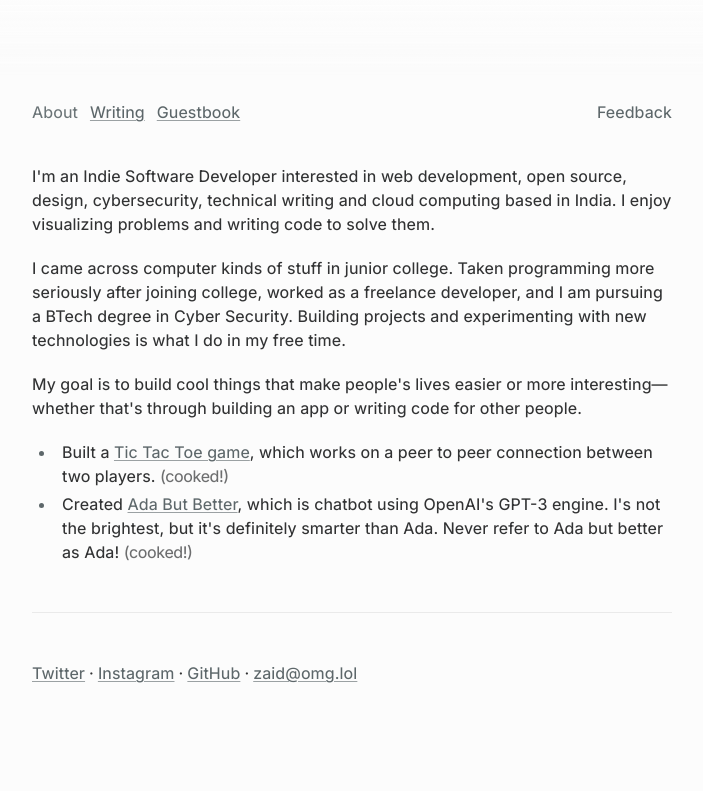
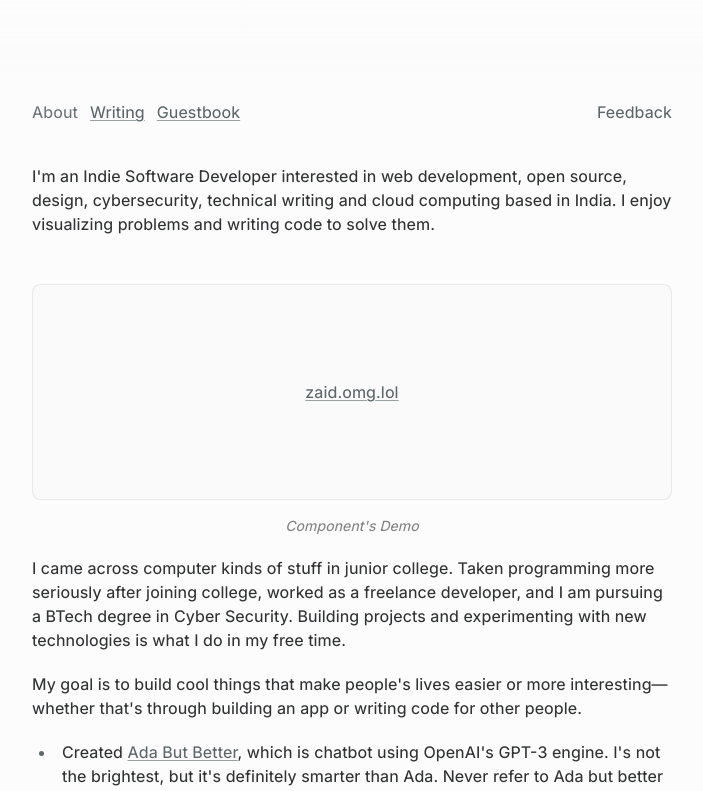
Before and after one commit to zaidmukaddam/zaid.omg.lol, a Next.js app: page / in a window 1280 px wide. Shown: the top 791 px of the page, without its empty margins (288-991 px from the left). Built offline with nearby package versions, Linux system fonts and the light colour scheme.

Commit message:
feat: put demo comp on main page

```diff
--- a/pages/index.tsx
+++ b/pages/index.tsx
@@ -1,7 +1,7 @@
 import type { NextPage } from 'next';
-import Link from '../components/Link';
 import Container from '@/layouts/Container';
 import LinkPreview from '@/components/LinkPreview';
+import LinkPreviewDemo from '../components/demos/LinkPreviewDemo';
 
 
 const Home: NextPage = () => {
@@ -15,6 +15,7 @@ const Home: NextPage = () => {
             computing based in India. I enjoy visualizing problems
             and writing code to solve them.
           </p>
+          <LinkPreviewDemo />
           <p className="mt-5">
             I came across computer kinds of stuff in junior college. Taken
             programming more seriously after joining college, worked as a
@@ -31,7 +32,7 @@ const Home: NextPage = () => {
 
           <div className="mt-5">
             <ul className="list-disc space-y-1 pl-6 marker:text-[#5d676a]">
-              <li className="pl-1.5">
+              {/* <li className="pl-1.5">
                 Built a{' '}
                 <Link href="https://play.google.com/store/apps/details?id=com.zaid.ttt">
                   Tic Tac Toe game
@@ -40,7 +41,7 @@ const Home: NextPage = () => {
                 <span className="whitespace-nowrap font-medium leading-none tracking-tight text-[#313233]/70">
                   (cooked!)
                 </span>
-              </li>
+              </li> */}
               <li className="pl-1.5">
                 Created{' '}
                 <LinkPreview href="https://adabutbetter.space/">Ada But Better</LinkPreview>,
```
